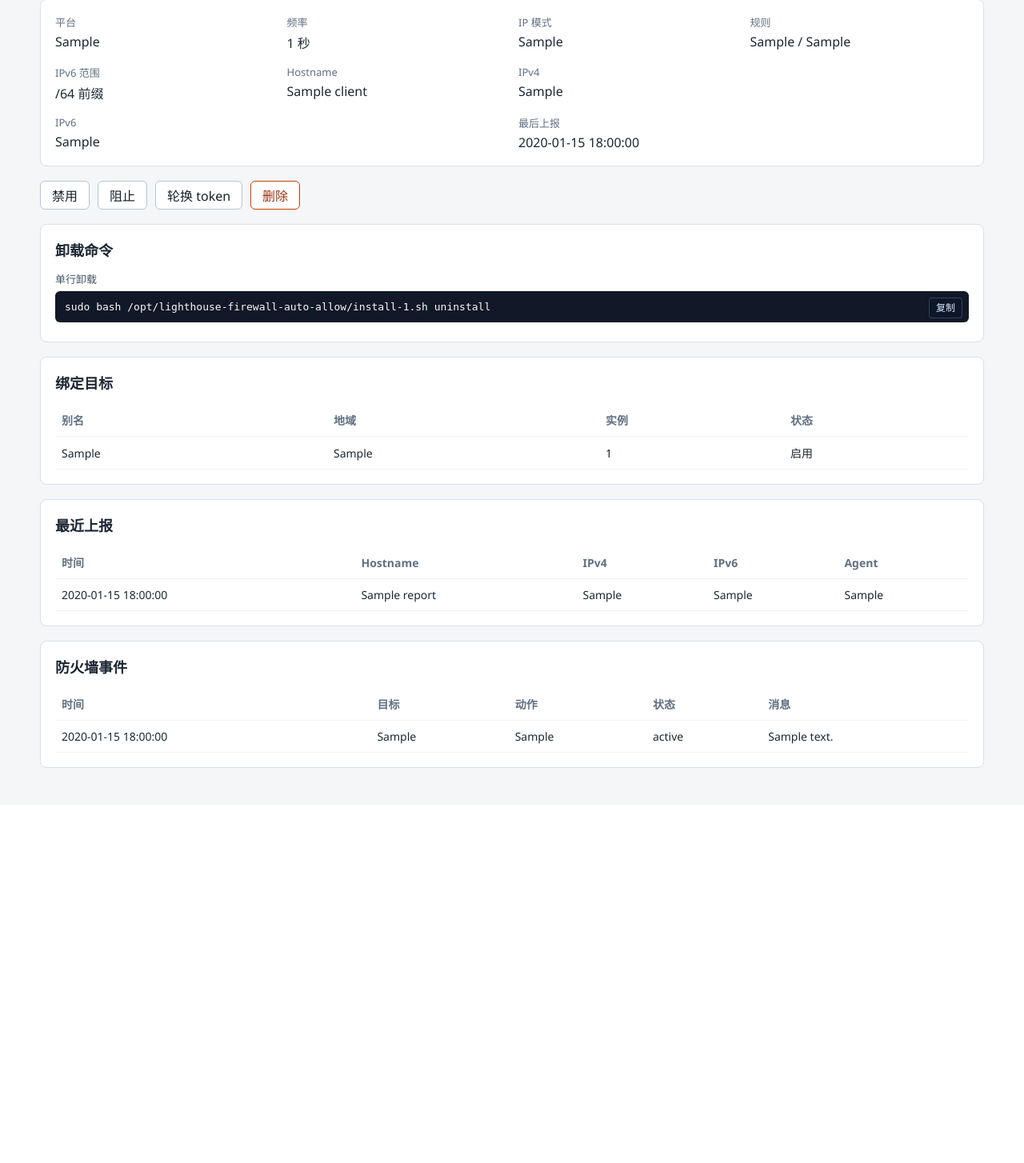
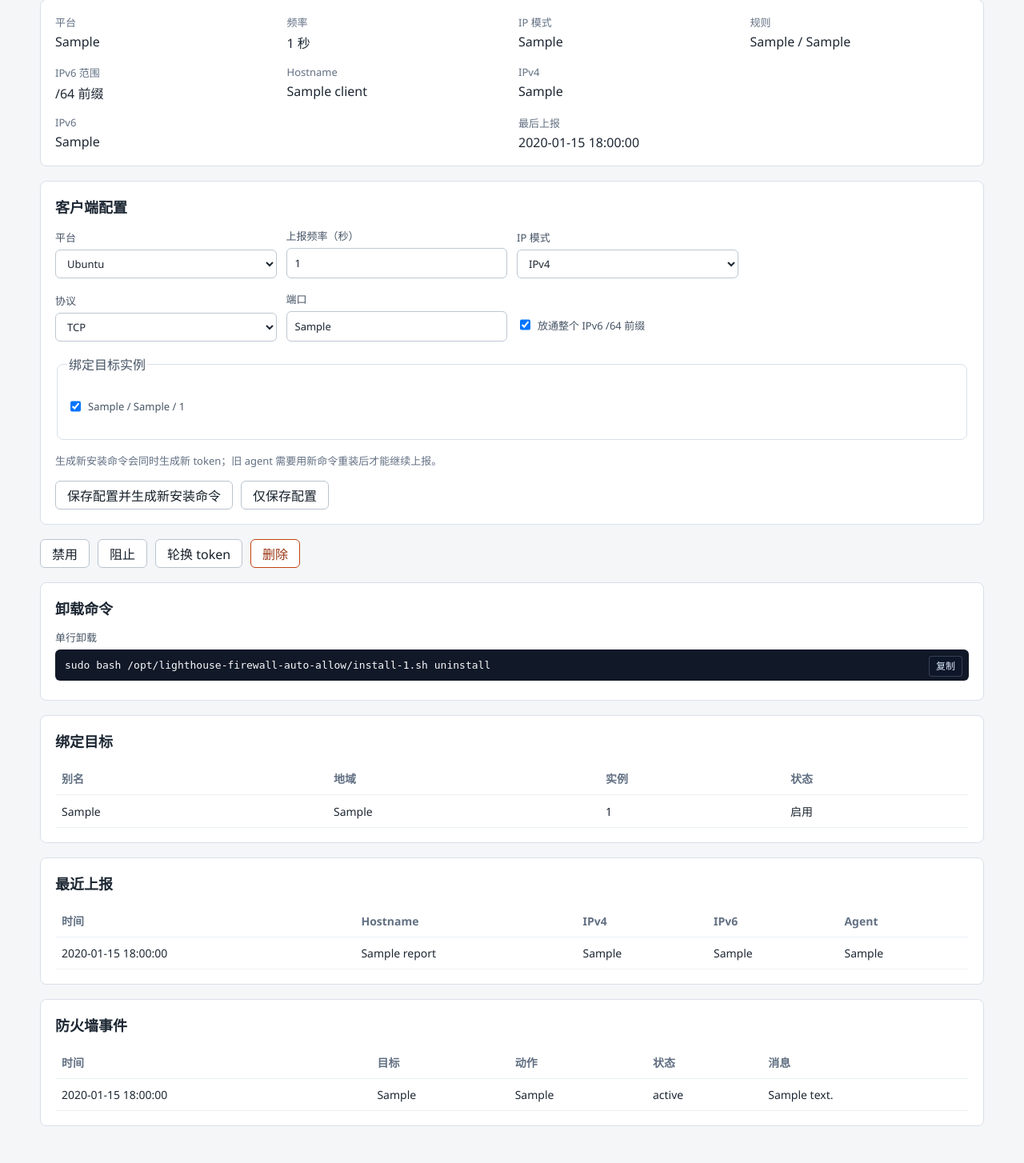
Before and after one commit to sqkkyzx/lighthouse-firewall-auto-allow, a FastAPI app: page /clients/1 in a window 1280 px wide. Shown: the part 140-1594 px from the top of the page at 80% size. Before the commit the page ends 1100 px from the top, so only its background shows below. Run offline with FastAPI, Linux system fonts and the light colour scheme; tables that the repository leaves empty hold one stand-in row (values such as "Sample post").

Commit message:
release: v0.1.5

```diff
--- a/pyproject.toml
+++ b/pyproject.toml
@@ -1,6 +1,6 @@
 [project]
 name = "lighthouse-firewall-auto-allow"
-version = "0.1.4"
+version = "0.1.5"
 description = "Center-agent Tencent Cloud Lighthouse firewall auto allow service."
 readme = "README.md"
 requires-python = ">=3.12"
--- a/src/lighthouse_firewall_auto_allow/static/app.css
+++ b/src/lighthouse_firewall_auto_allow/static/app.css
@@ -325,6 +325,24 @@ legend {
   margin: 8px 0;
 }
 
+.option-line {
+  min-height: 36px;
+  margin: 0;
+  align-self: end;
+}
+
+.form-note {
+  margin: 0;
+  color: #627083;
+  font-size: 13px;
+}
+
+.form-actions {
+  display: flex;
+  flex-wrap: wrap;
+  gap: 10px;
+}
+
 .detail-grid {
   display: grid;
   grid-template-columns: repeat(4, minmax(0, 1fr));
--- a/src/lighthouse_firewall_auto_allow/templates/client_detail.html
+++ b/src/lighthouse_firewall_auto_allow/templates/client_detail.html
@@ -41,6 +41,69 @@
   <div class="detail-wide"><label>IPv6</label><span>{{ client.last_ipv6 or "-" }}</span></div>
   <div><label>最后上报</label><span>{{ client.last_report_at|local_dt }}</span></div>
 </section>
+
+{% if client.status != "deleted" %}
+<section class="panel">
+  <h2>客户端配置</h2>
+  <form class="stack-form" method="post" action="/clients/{{ client.id }}/config">
+    <div class="form-row">
+      <label>平台
+        <select name="platform">
+          <option value="ubuntu" {% if client.platform == "ubuntu" %}selected{% endif %}>Ubuntu</option>
+          <option value="debian" {% if client.platform == "debian" %}selected{% endif %}>Debian</option>
+          <option value="windows" {% if client.platform == "windows" %}selected{% endif %}>Windows</option>
+          <option value="macos" {% if client.platform == "macos" %}selected{% endif %}>macOS</option>
+        </select>
+      </label>
+      <label>上报频率（秒）
+        <input name="frequency_minutes" type="number" min="1" value="{{ client.frequency_minutes }}" required>
+      </label>
+      <label>IP 模式
+        <select name="ip_mode">
+          <option value="ipv4" {% if client.ip_mode == "ipv4" %}selected{% endif %}>IPv4</option>
+          <option value="ipv6" {% if client.ip_mode == "ipv6" %}selected{% endif %}>IPv6</option>
+          <option value="all" {% if client.ip_mode == "all" %}selected{% endif %}>全部</option>
+        </select>
+      </label>
+    </div>
+
+    <div class="form-row">
+      <label>协议
+        <select name="protocol">
+          <option value="TCP" {% if client.protocol == "TCP" %}selected{% endif %}>TCP</option>
+          <option value="UDP" {% if client.protocol == "UDP" %}selected{% endif %}>UDP</option>
+          <option value="ALL" {% if client.protocol == "ALL" %}selected{% endif %}>ALL</option>
+        </select>
+      </label>
+      <label>端口
+        <input name="port" value="{{ client.port }}" placeholder="22,80,443 或 8000-9000 或 ALL" required>
+      </label>
+      <label class="checkline option-line">
+        <input type="checkbox" name="allow_ipv6_prefix" value="1" {% if client.allow_ipv6_prefix %}checked{% endif %}>
+        放通整个 IPv6 /64 前缀
+      </label>
+    </div>
+
+    <fieldset>
+      <legend>绑定目标实例</legend>
+      {% for target in targets %}
+      <label class="checkline">
+        <input type="checkbox" name="target_ids" value="{{ target.id }}" {% if target in client.targets %}checked{% endif %}>
+        {{ target.alias }} / {{ target.region }} / {{ target.instance_id }}
+      </label>
+      {% else %}
+      <p class="empty">还没有目标实例。</p>
+      {% endfor %}
+    </fieldset>
+
+    <p class="form-note">生成新安装命令会同时生成新 token；旧 agent 需要用新命令重装后才能继续上报。</p>
+    <div class="form-actions">
+      <button type="submit" name="generate_install" value="1">保存配置并生成新安装命令</button>
+      <button type="submit">仅保存配置</button>
+    </div>
+  </form>
+</section>
+{% endif %}
 
 <section class="actions">
   {% if client.status != "active" and client.status != "deleted" %}
```
Also changed, not shown: src/lighthouse_firewall_auto_allow/routes_web.py (+59 -0 lines), tests/test_web_purge.py (+106 -2 lines), 1 other file.
